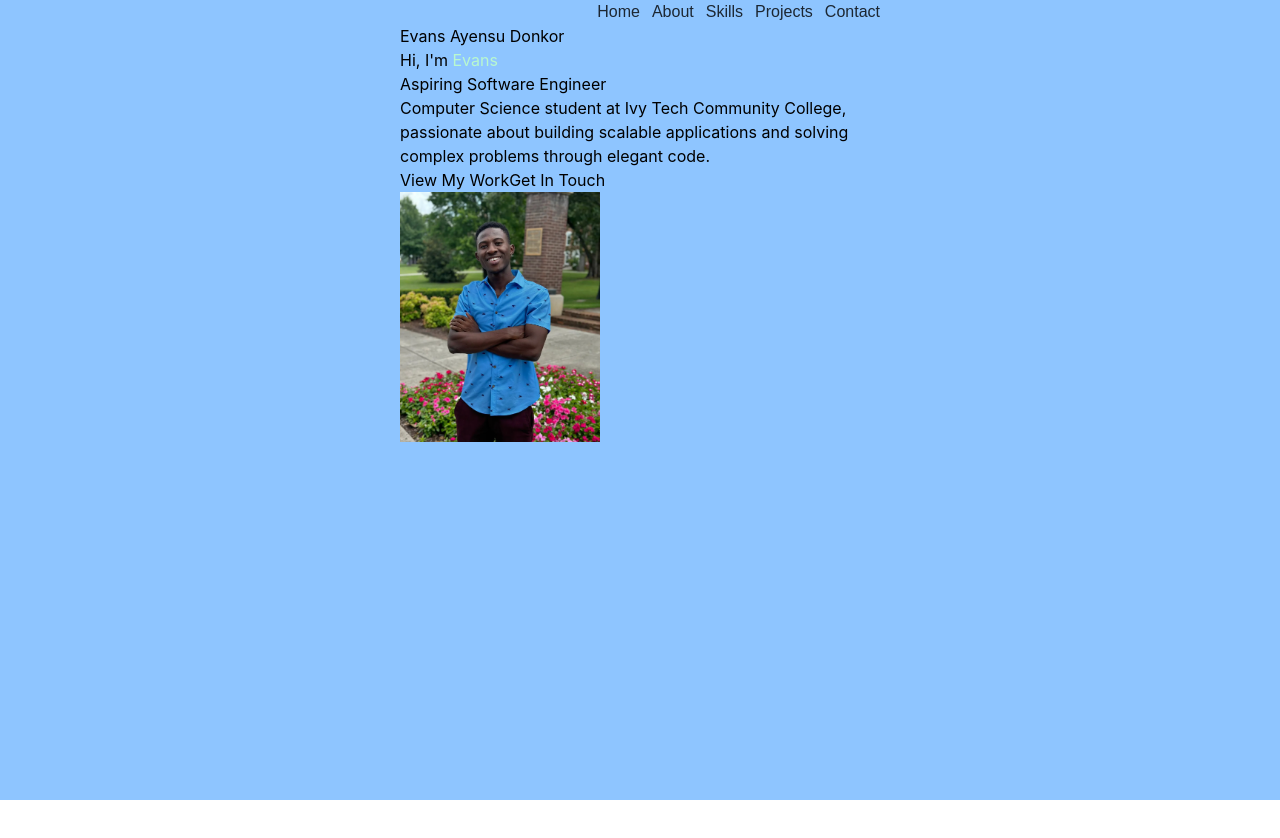
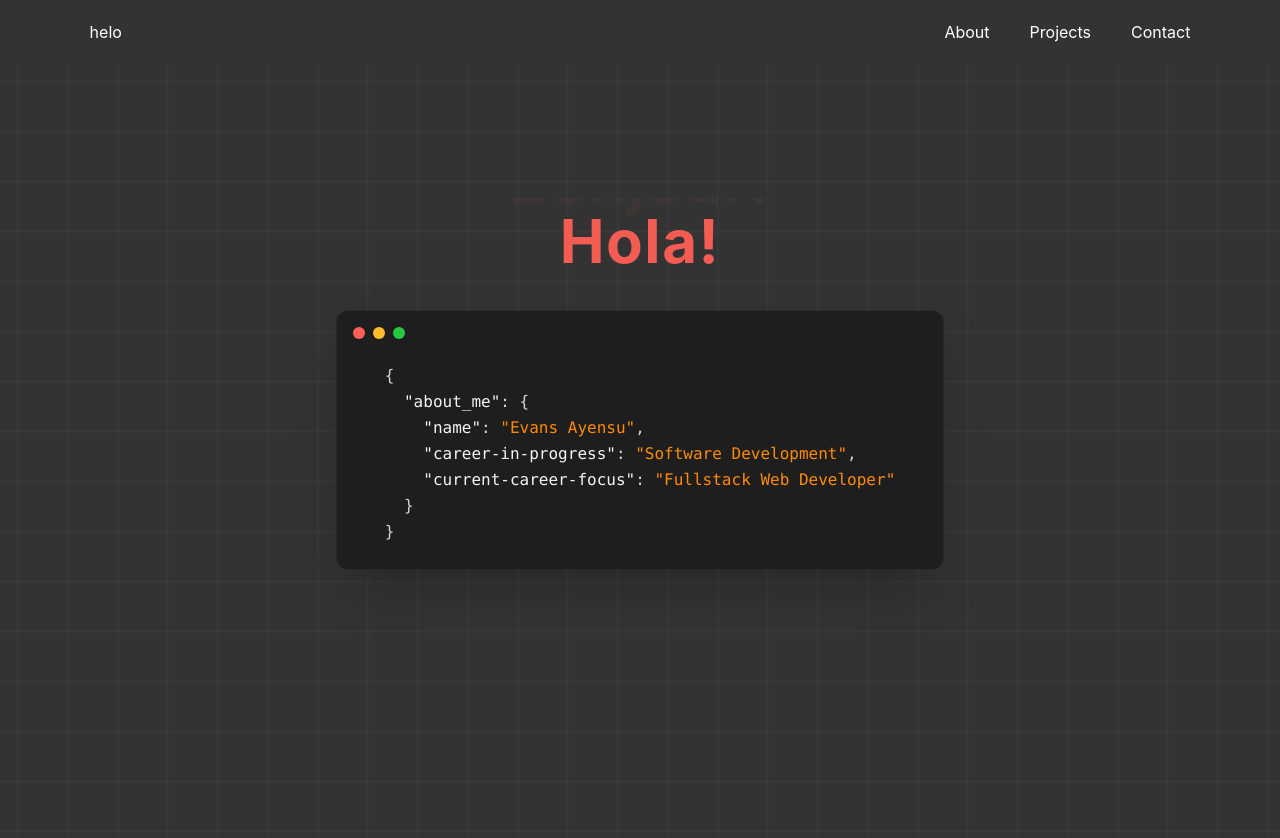
Before and after one commit to evayedon/portfolio, a React (Vite) app: page / in a window 1280 px wide. Shown: the top 838 px of the page. Before the commit the page ends 800 px from the top, so only its background shows below. Built offline with nearby package versions, Linux system fonts and the light colour scheme.

Commit message:
finished first page

```diff
--- a/src/App.tsx
+++ b/src/App.tsx
@@ -5,9 +5,9 @@ import Profile from "./components/profile";
 function App() {
   return (
     <>
-      <div className="flex flex-col content-center bg-blue-300 min-h-screen max-w-screen content-box pr-100 pl-100">
+      <div className="">
         <Navigation/>
-        <Profile />
+
       </div>
 
     </>
--- a/src/components/navigation.tsx
+++ b/src/components/navigation.tsx
@@ -1,29 +1,117 @@
-function Navigation() {
+import React from 'react'
+import pic from "../assets/profile.jpg"
+import { useState, useEffect } from 'react'
+
+const greetings=["Bonjour!", "Hola!" ,"こんにちは!", "你好!", "Hɛlo", ]
+const navigation = () => {
+const [currentIndex, setCurrentIndex] = useState(0);
+
+  useEffect(() => {
+    const intervalId = setInterval(() => {
+      setCurrentIndex((prevIndex) => (prevIndex + 1) % greetings.length);
+    }, 5000);
+
+    return () => clearInterval(intervalId);
+  }, []);
+
   return (
-    <>
-      <nav>
-        <div className="text-[16px] text-black font-['Inter:Medium',sans-serif] font-medium">
-          <ul className="flex-shrink cursor-pointer flex  relative size-full k gap-3 place-content-end">
+    <section className=''>
+       <nav className='flex px-[7%] text-white justify-between py-5 bg-[#333333]'>
+
+        <div>
+        {/*<img src={pic} alt='logo'/>*/}
+        <h1>helo</h1>
+  </div>
+  <div  className='flex'>
+  <ul className='flex space-x-10 items-center'>
     <li>
-              <a href="#home" className="hover:text-blue-400 opacity-80">Home</a>
+      <button className=''>
+      About
+      </button>
     </li>
     <li>
-              <a href="#about" className="hover:text-blue-400 opacity-80">About</a>
+      Projects
     </li>
     <li>
-              <a href="#skills" className="hover:text-blue-400 opacity-80">Skills</a>
-            </li>
-            <li>
-              <a href="#projects" className="hover:text-blue-400 opacity-80">Projects</a>
-            </li>
-            <li>
-              <a href="#contact" className="hover:text-blue-400 opacity-80">Contact</a>
+      Contact
     </li>
   </ul>
 </div>
       </nav>
-    </>
-    );
+
+      <div className="relative h-screen bg-[#333333]">
+        <style>
+        {`
+          @keyframes gridMovement {
+            0% { background-position: 0px 0px; }
+            100% { background-position: 90px 90px; }
+          }
+        `}
+      </style><div className="absolute bottom-0 left-0 right-0 top-0 bg-[linear-gradient(to_right,#4f4f4f2e_1px,transparent_3px),linear-gradient(to_bottom,#4f4f4f2e_1px,transparent_3px)] bg-[size:50px_50px] animate-[gridMovement_2s_linear_infinite]">
+        <div className='flex flex-col items-center justify-center h-[80%]'>
+<div className="relative h-20 w-full flex justify-center items-center overflow-hidden mb-8">
+        {greetings.map((greeting, index) => {
+
+          let positionClass = "translate-y-full opacity-0";
+
+          if (index === currentIndex) {
+            positionClass = "translate-y-0 opacity-100";
+          } else if (
+            index === currentIndex - 1 ||
+            (currentIndex === 0 && index === greetings.length - 1)
+          ) {
+            positionClass = "-translate-y-full opacity-0";
           }
 
-export default Navigation;
+          return (
+            <h1
+              key={greeting}
+              className={`absolute text-5xl md:text-6xl font-bold text-[#ff5f56] transition-all duration-700 ease-in-out tracking-wide ${positionClass}`}
+            >
+              {greeting}
+            </h1>
+          );
+        })}
+      </div>
+        <div className="flex items-center justify-center ">
+
+
+      <div className=" max-w-8xl bg-[#1e1e1e] rounded-xl shadow-2xl overflow-hidden border border-white/5 font-mono">
+
+        <div className="flex items-center px-4 py-4 gap-2">
+          <div className="w-3 h-3 rounded-full bg-[#ff5f56]"></div>
+          <div className="w-3 h-3 rounded-full bg-[#ffbd2e]"></div>
+          <div className="w-3 h-3 rounded-full bg-[#27c93f]"></div>
+        </div>
+
+        <div className="px-12 pb-6 pt-2 text-sm md:text-base ">
+          <pre className="text-gray-300 leading-relaxed">
+            <code>
+              {'{'}<br/>
+              {'  '}
+              <span className="text-gray-100">"about_me"</span>: {'{'}<br/>
+              {'    '}
+              <span className="text-gray-100">"name"</span>: <span className="text-orange-400">"Evans Ayensu"</span>,<br/>
+              {'    '}
+              <span className="text-gray-100">"career-in-progress"</span>: <span className="text-orange-400">"Software Development"</span>,<br/>
+              {'    '}
+              <span className="text-gray-100">"current-career-focus"</span>: <span className="text-orange-400">"Fullstack Web Developer"</span><br/>
+              {'  '}{'}'}<br/>
+              {'}'}
+            </code>
+          </pre>
+        </div>
+
+      </div>
+    </div>
+      </div>
+      </div>
+
+      </div>
+
+
+    </section>
+  )
+}
+
+export default navigation
```
Also changed, not shown: 1 other file (tests, documents, lock files or other folders). Lines whose indentation alone changed are shown as unchanged.
